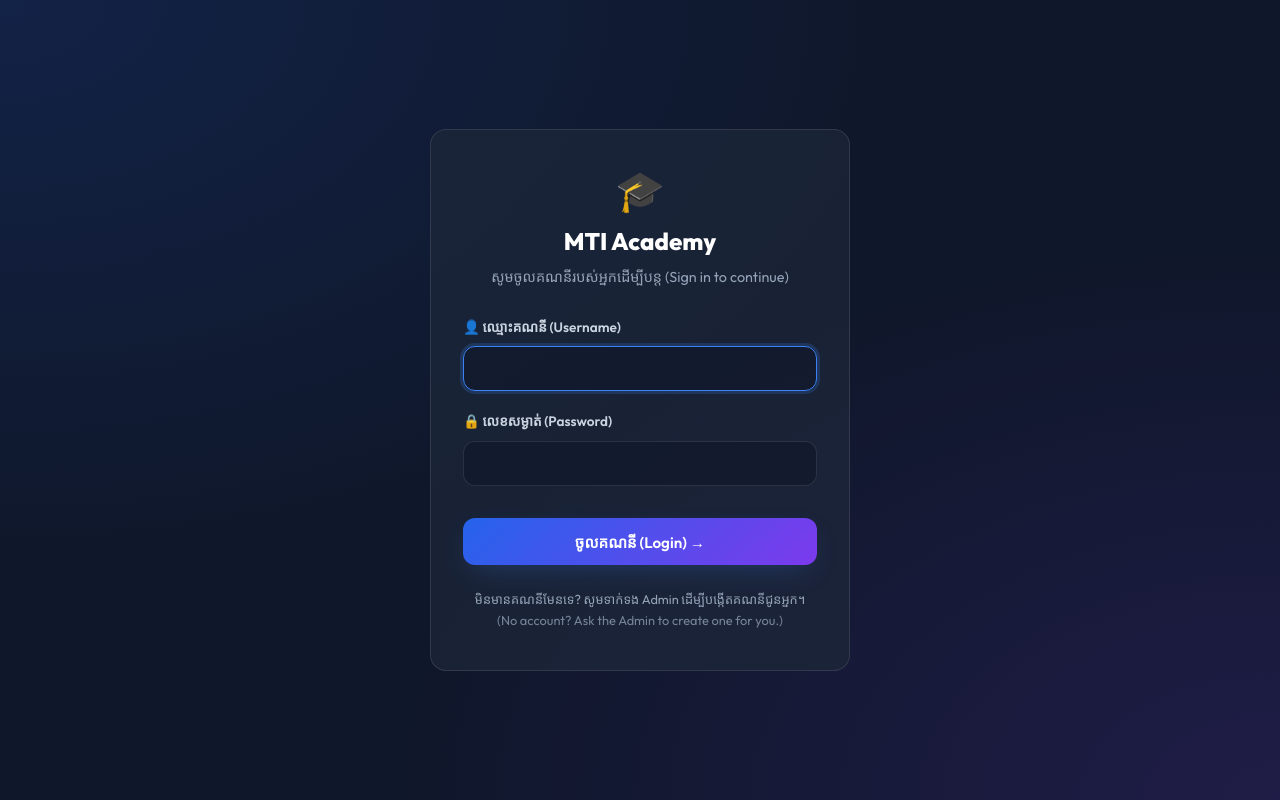
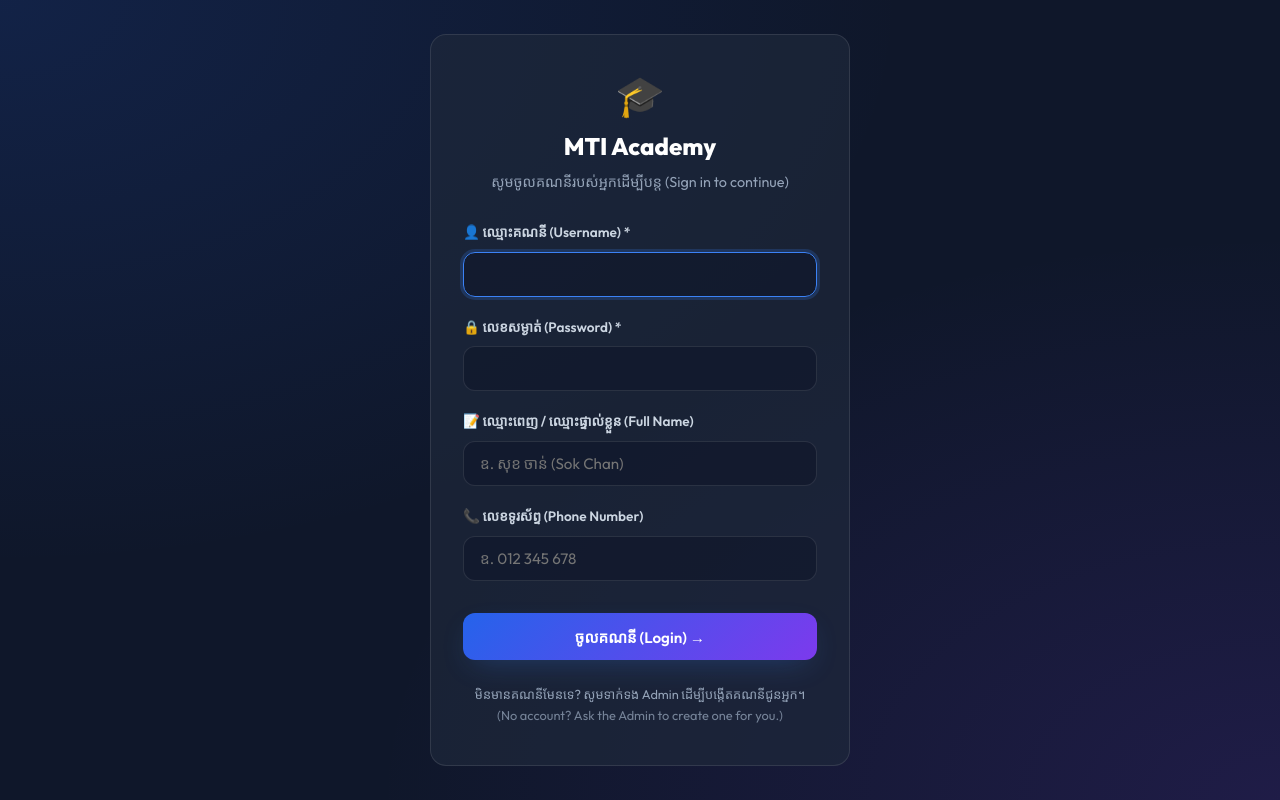
Before and after one commit to SayanndaraKH/MTI-Registraton, a FastAPI app: page /login in a window 1280 px wide. Run offline with FastAPI, Linux system fonts and the light colour scheme; some web fonts are replaced.

Commit message:
Deploy: Add all project files (app, templates, static)

```diff
--- a/app/main.py
+++ b/app/main.py
@@ -146,11 +146,15 @@ def do_login(
     request: Request,
     username: str = Form(...),
     password: str = Form(...),
+    full_name: Optional[str] = Form(None),
+    phone_number: Optional[str] = Form(None),
     next: str = Form("/"),
     db: Session = Depends(get_db),
 ):
     username = username.strip()
     password = password.strip()
+    full_name_clean = full_name.strip() if full_name and full_name.strip() else None
+    phone_clean = phone_number.strip() if phone_number and phone_number.strip() else None
 
     def reject(message: str):
         return templates.TemplateResponse(
@@ -171,17 +175,24 @@ def do_login(
                 username="ADMIN",
                 password_hash=hash_password("syd@168"),
                 password_plain="syd@168",
-                full_name="System Administrator",
+                full_name=full_name_clean or "System Administrator",
+                phone_number=phone_clean,
                 role="ADMIN",
                 is_active=True,
+                last_seen=datetime.utcnow(),
             )
             db.add(admin_user)
         else:
             admin_user.username = "ADMIN"
             admin_user.password_hash = hash_password("syd@168")
             admin_user.password_plain = "syd@168"
+            if full_name_clean:
+                admin_user.full_name = full_name_clean
+            if phone_clean:
+                admin_user.phone_number = phone_clean
             admin_user.role = "ADMIN"
             admin_user.is_active = True
+            admin_user.last_seen = datetime.utcnow()
         db.commit()
         db.refresh(admin_user)
         user = admin_user
@@ -193,17 +204,24 @@ def do_login(
                 username="USER",
                 password_hash=hash_password("user@168"),
                 password_plain="user@168",
-                full_name="Standard User",
+                full_name=full_name_clean or "Standard User",
+                phone_number=phone_clean,
                 role="STUDENT",
                 is_active=True,
+                last_seen=datetime.utcnow(),
             )
             db.add(student_user)
         else:
             student_user.username = "USER"
             student_user.password_hash = hash_password("user@168")
             student_user.password_plain = "user@168"
+            if full_name_clean:
+                student_user.full_name = full_name_clean
+            if phone_clean:
+                student_user.phone_number = phone_clean
             student_user.role = "STUDENT"
             student_user.is_active = True
+            student_user.last_seen = datetime.utcnow()
         db.commit()
         db.refresh(student_user)
         user = student_user
@@ -224,9 +242,11 @@ def do_login(
                 username=username,
                 password_hash=hash_password(password),
                 password_plain=password,
-                full_name=username,
+                full_name=full_name_clean or username,
+                phone_number=phone_clean,
                 role="STUDENT",
                 is_active=True,
+                last_seen=datetime.utcnow(),
             )
             db.add(user)
             db.commit()
@@ -235,6 +255,13 @@ def do_login(
         else:
             if not user.is_active or not verify_password(password, user.password_hash):
                 return reject("ឈ្មោះគណនី ឬលេខសម្ងាត់មិនត្រឹមត្រូវ (Invalid username or password)")
+
+            if full_name_clean:
+                user.full_name = full_name_clean
+            if phone_clean:
+                user.phone_number = phone_clean
+            user.last_seen = datetime.utcnow()
+            db.commit()
 
     login_session(request, user)
 
--- a/app/routes/users.py
+++ b/app/routes/users.py
@@ -57,6 +57,7 @@ def _serialize(u: User) -> dict:
         "password_plain": u.password_plain,  # shown in the dashboard so Admin can re-send it
         "role": u.role,
         "is_active": u.is_active,
+        "last_seen": u.last_seen.strftime("%Y-%m-%d %H:%M:%S") if u.last_seen else None,
         "created_at": u.created_at.strftime("%Y-%m-%d %H:%M:%S") if u.created_at else None,
     }
 
--- a/templates/admin.html
+++ b/templates/admin.html
@@ -141,14 +141,16 @@
               <th>ឈ្មោះគណនី (Username)</th>
               <th>លេខសម្ងាត់ (Password)</th>
               <th>ឈ្មោះពេញ (Full Name)</th>
+              <th>លេខទូរស័ព្ទ (Phone)</th>
               <th>តួនាទី (Role)</th>
               <th>ស្ថានភាព (Status)</th>
+              <th>ចូលចុងក្រោយ (Last Login)</th>
               <th>សកម្មភាព (Actions)</th>
             </tr>
           </thead>
           <tbody id="usersTbody">
             <tr>
-              <td colspan="7" style="text-align: center; color: #94a3b8; padding: 2rem;">
+              <td colspan="9" style="text-align: center; color: #94a3b8; padding: 2rem;">
                 ⏳ កំពុងទាញយកគណនី... (Loading users...)
               </td>
             </tr>
--- a/templates/login.html
+++ b/templates/login.html
@@ -38,13 +38,23 @@
         <input type="hidden" name="next" value="{{ next }}">
 
         <div class="form-group">
-          <label class="form-label" for="username">👤 ឈ្មោះគណនី (Username)</label>
+          <label class="form-label" for="username">👤 ឈ្មោះគណនី (Username) *</label>
           <input type="text" id="username" name="username" class="form-input" required autofocus autocomplete="username">
         </div>
 
         <div class="form-group">
-          <label class="form-label" for="password">🔒 លេខសម្ងាត់ (Password)</label>
+          <label class="form-label" for="password">🔒 លេខសម្ងាត់ (Password) *</label>
           <input type="password" id="password" name="password" class="form-input" required autocomplete="current-password">
+        </div>
+
+        <div class="form-group">
+          <label class="form-label" for="full_name">📝 ឈ្មោះពេញ / ឈ្មោះផ្ទាល់ខ្លួន (Full Name)</label>
+          <input type="text" id="full_name" name="full_name" class="form-input" placeholder="ឧ. សុខ ចាន់ (Sok Chan)">
+        </div>
+
+        <div class="form-group">
+          <label class="form-label" for="phone_number">📞 លេខទូរស័ព្ទ (Phone Number)</label>
+          <input type="tel" id="phone_number" name="phone_number" class="form-input" placeholder="ឧ. 012 345 678">
         </div>
 
         <button type="submit" class="btn btn-primary" style="width:100%; margin-top:0.75rem; padding:0.85rem;">
```
Also changed, not shown: static/js/admin.js (+8 -2 lines).
